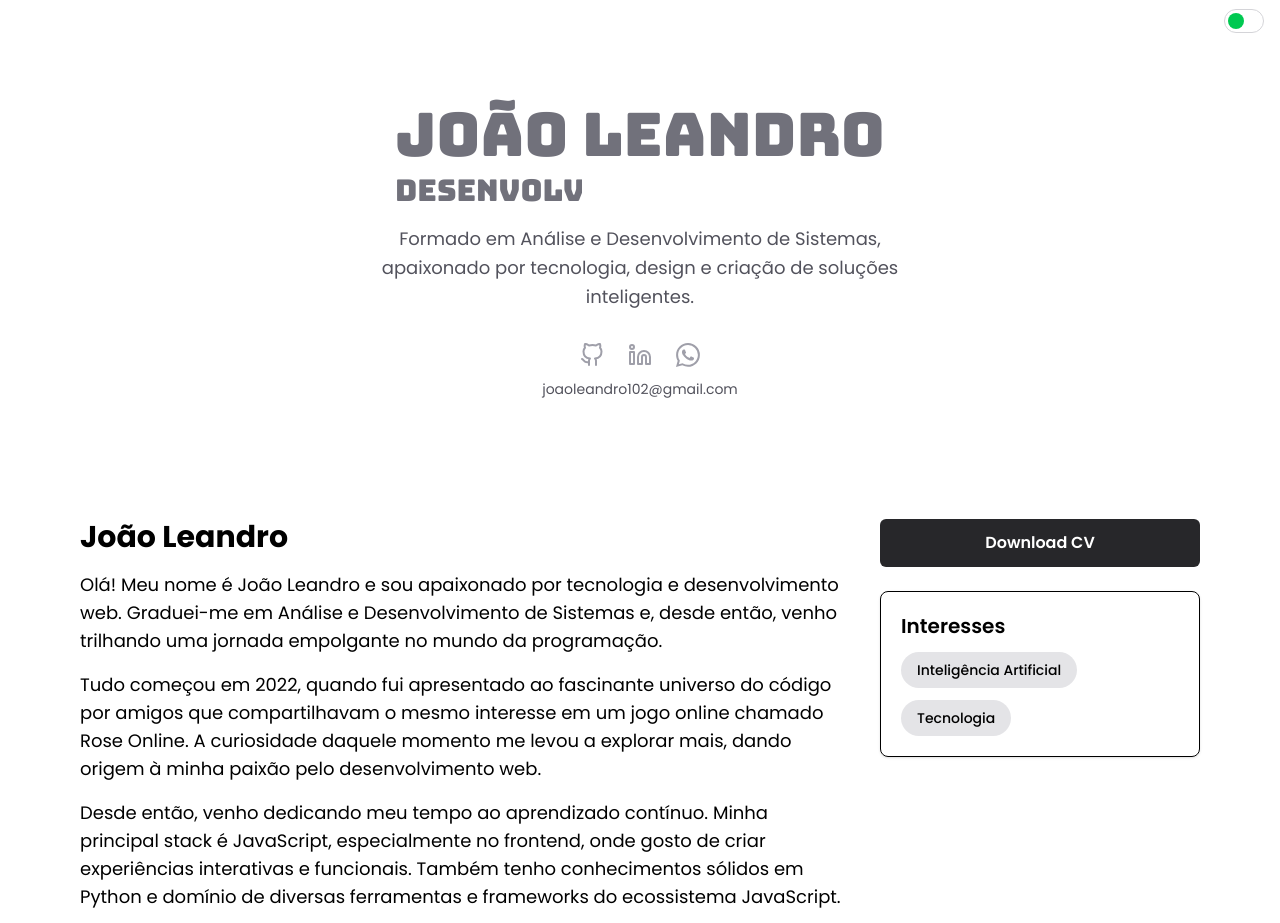
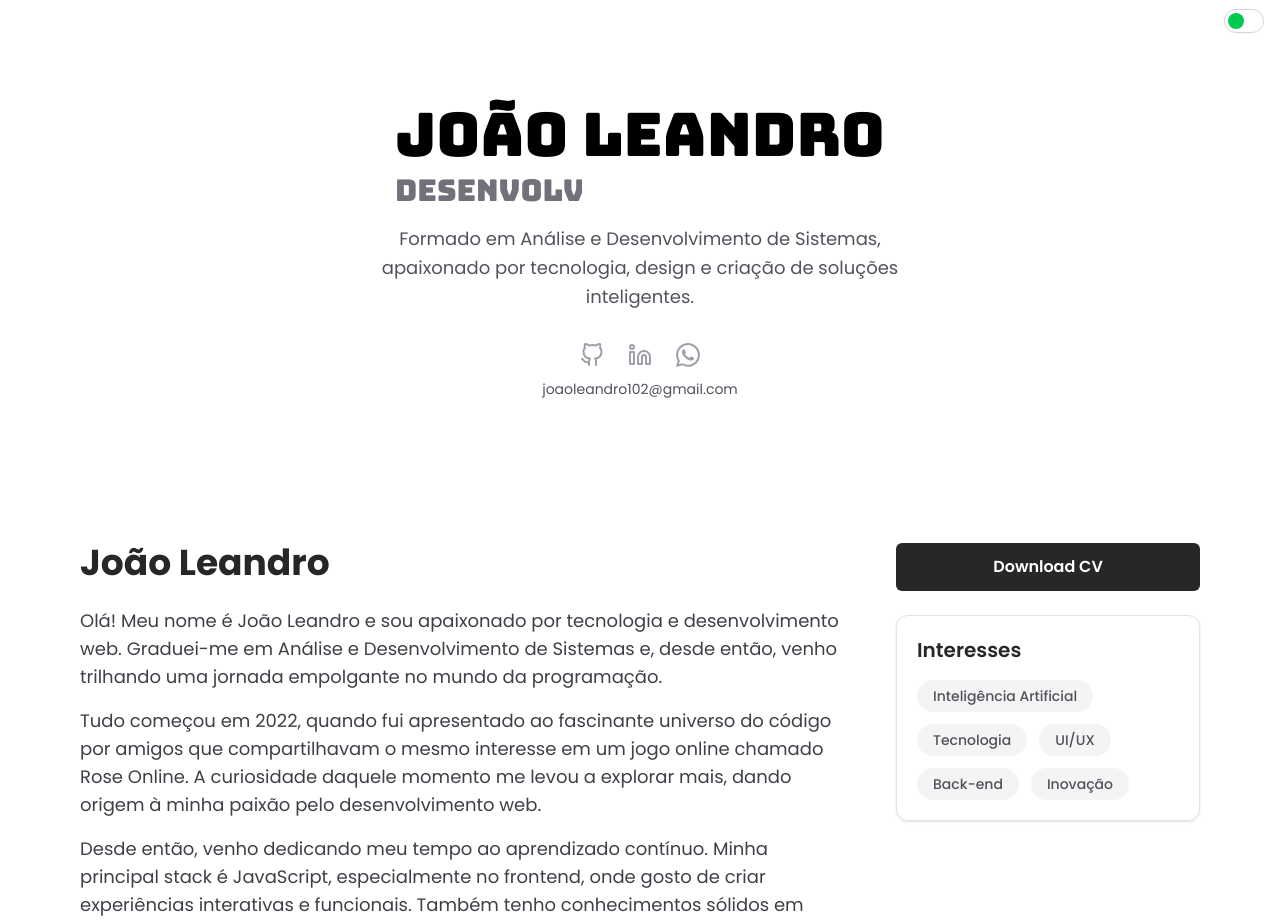
Before and after one commit to JoaoLeandroo/new-portfolio, a Next.js app: page / in a window 1280 px wide. Shown: the top 923 px of the page. Built offline with nearby package versions, Linux system fonts and the light colour scheme.

Commit message:
chore: animation about

```diff
--- a/src/components/About.tsx
+++ b/src/components/About.tsx
@@ -1,52 +1,74 @@
+"use client";
+
+import { motion } from "framer-motion";
+
 const About = () => {
   return (
-    <section className="w-full flex flex-col lg:flex-row justify-between gap-8 px-4 py-10">
-      {/* Bloco de texto principal */}
-      <article className="max-w-3xl  leading-relaxed">
-        <h2 className="text-3xl font-bold mb-4">João Leandro</h2>
+    <section className="w-full px-4 py-16 flex flex-col lg:flex-row justify-between items-start gap-12">
+      {/* Texto principal */}
+      <motion.article
+        initial={{ opacity: 0, y: 40 }}
+        whileInView={{ opacity: 1, y: 0 }}
+        transition={{ duration: 0.8, ease: "easeOut" }}
+        viewport={{ once: true }}
+        className="max-w-3xl text-zinc-700 dark:text-white leading-relaxed"
+      >
+        <h2 className="text-3xl sm:text-4xl font-bold text-zinc-800 dark:text-white mb-6">
+          João Leandro
+        </h2>
 
-        <p className="text-base sm:text-lg">
+        <p className="text-base sm:text-lg mb-4">
           Olá! Meu nome é João Leandro e sou apaixonado por tecnologia e desenvolvimento web.
           Graduei-me em Análise e Desenvolvimento de Sistemas e, desde então, venho trilhando uma jornada empolgante no mundo da programação.
         </p>
 
-        <p className="mt-4 text-base sm:text-lg">
-          Tudo começou em 2022, quando fui apresentado ao fascinante universo do código por amigos
-          que compartilhavam o mesmo interesse em um jogo online chamado Rose Online. A curiosidade daquele momento
-          me levou a explorar mais, dando origem à minha paixão pelo desenvolvimento web.
+        <p className="text-base sm:text-lg mb-4">
+          Tudo começou em 2022, quando fui apresentado ao fascinante universo do código por amigos que compartilhavam o mesmo interesse em um jogo online chamado Rose Online.
+          A curiosidade daquele momento me levou a explorar mais, dando origem à minha paixão pelo desenvolvimento web.
         </p>
 
-        <p className="mt-4 text-base sm:text-lg">
-          Desde então, venho dedicando meu tempo ao aprendizado contínuo. Minha principal stack é JavaScript, especialmente no
-          frontend, onde gosto de criar experiências interativas e funcionais. Também tenho conhecimentos sólidos em Python e domínio de
-          diversas ferramentas e frameworks do ecossistema JavaScript.
+        <p className="text-base sm:text-lg mb-4">
+          Desde então, venho dedicando meu tempo ao aprendizado contínuo. Minha principal stack é JavaScript, especialmente no frontend,
+          onde gosto de criar experiências interativas e funcionais. Também tenho conhecimentos sólidos em Python e domínio de diversas ferramentas e frameworks do ecossistema JavaScript.
         </p>
 
-        <p className="mt-4 text-base sm:text-lg">
-          Estou sempre em busca de novos desafios e oportunidades para crescer. Acredito na tecnologia como força transformadora e adoro
-          criar soluções que impactam positivamente a vida das pessoas.
+        <p className="text-base sm:text-lg">
+          Estou sempre em busca de novos desafios e oportunidades para crescer. Acredito na tecnologia como força transformadora e adoro criar soluções que impactam positivamente a vida das pessoas.
         </p>
-      </article>
+      </motion.article>
 
-      {/* Bloco lateral */}
-      <article className="w-full lg:max-w-sm flex flex-col gap-6">
-        <button className="w-full py-3 rounded-md bg-zinc-800 text-white font-semibold hover:bg-zinc-700 transition">
+      {/* Bloco lateral com animação */}
+      <motion.aside
+        initial={{ opacity: 0, x: 50 }}
+        whileInView={{ opacity: 1, x: 0 }}
+        transition={{ duration: 0.8, ease: "easeOut", delay: 0.2 }}
+        viewport={{ once: true }}
+        className="w-full lg:max-w-sm flex flex-col gap-6"
+      >
+        <a
+          href="/Joao_Leandro_CV.pdf"
+          target="_blank"
+          rel="noopener noreferrer"
+          className="block text-center py-3 rounded-md bg-zinc-800 text-white font-semibold hover:bg-zinc-700 transition"
+        >
           Download CV
-        </button>
+        </a>
 
-        <div className="border rounded-lg p-5 shadow-sm hover:shadow-md transition">
-          <h3 className="text-xl font-semibold mb-3">Interesses</h3>
+        <div className="border border-zinc-200 rounded-xl p-5 shadow-sm hover:shadow-md transition">
+          <h3 className="text-xl font-semibold mb-4 text-zinc-800">Interesses</h3>
 
           <ul className="flex flex-wrap gap-3">
-            <li className="px-4 py-2 bg-zinc-200 rounded-full text-sm font-medium transition">
-              Inteligência Artificial
-            </li>
-            <li className="px-4 py-2 bg-zinc-200 rounded-full text-sm font-medium transition">
-              Tecnologia
-            </li>
+            {["Inteligência Artificial", "Tecnologia", "UI/UX", "Back-end", "Inovação"].map((interest) => (
+              <li
+                key={interest}
+                className="px-4 py-1.5 bg-zinc-100 text-zinc-600 rounded-full text-sm font-medium hover:bg-zinc-200 transition"
+              >
+                {interest}
+              </li>
+            ))}
           </ul>
         </div>
-      </article>
+      </motion.aside>
     </section>
   );
 };
--- a/src/components/StartSection.tsx
+++ b/src/components/StartSection.tsx
@@ -26,7 +26,7 @@ const StartSection = () => (
   >
     <motion.h1
       variants={fadeUp}
-      className="font-anton text-5xl sm:text-6xl leading-tight text-zinc-500 dark:text-red-500"
+      className="font-anton text-5xl sm:text-6xl leading-tight text-black dark:text-white"
     >
       João Leandro
       <span className="block font-light text-2xl sm:text-3xl text-zinc-500 typewriter">
@@ -50,7 +50,7 @@ const StartSection = () => (
           href="https://github.com/JoaoLeandroo"
           target="_blank"
           aria-label="GitHub"
-          className="hover:text-zinc-900 transition"
+          className="hover:text-zinc-900 dark:hover:text-zinc-300 transition"
         >
           <FiGithub />
         </Link>
@@ -58,7 +58,7 @@ const StartSection = () => (
           href="https://www.linkedin.com/in/joaoleandro10/"
           target="_blank"
           aria-label="LinkedIn"
-          className="hover:text-zinc-900 transition"
+          className="hover:text-zinc-900 dark:hover:text-zinc-300 transition"
         >
           <FiLinkedin />
         </Link>
@@ -66,12 +66,12 @@ const StartSection = () => (
           href="https://api.whatsapp.com/send?phone=5581987666475&text=Ol%C3%A1%2C+meu+nome+%C3%A9+Jo%C3%A3o%21"
           target="_blank"
           aria-label="WhatsApp"
-          className="hover:text-zinc-900 transition"
+          className="hover:text-zinc-900 dark:hover:text-zinc-300 transition"
         >
           <BsWhatsapp />
         </Link>
       </div>
-      <p className="text-sm text-zinc-600 select-all">joaoleandro102@gmail.com</p>
+      <p className="text-sm text-zinc-600 dark:hover:text-zinc-300 select-all transition">joaoleandro102@gmail.com</p>
     </motion.div>
 
     {/* CSS do efeito de digitação em loop */}
```
